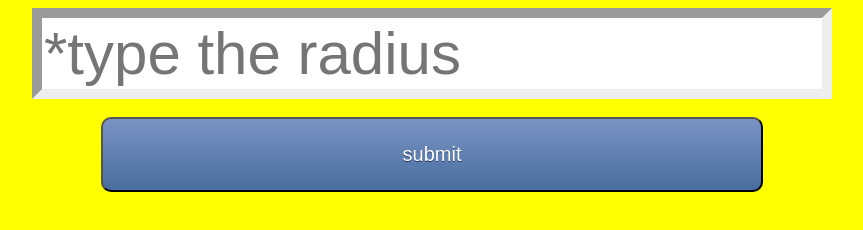
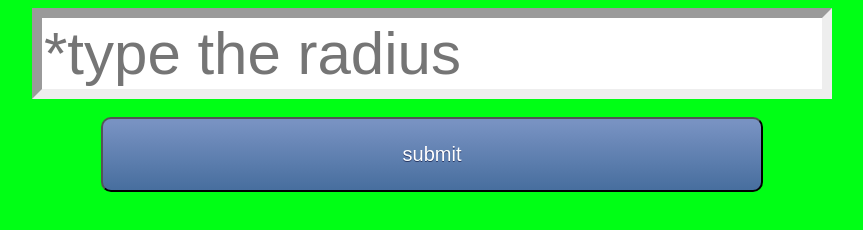
Before and after one commit to erwa4032/--calculator, a plain HTML site: page index.html in a window 1280 px wide. Shown: the whole page, without its empty margins (208-1071 px from the left). Drawn offline with Linux system fonts and the light colour scheme.

Commit message:
Update styles.css

```diff
--- a/styles.css
+++ b/styles.css
@@ -17,5 +17,5 @@ button{
 }
 
 body{
-  background: yellow;
+  background: rgb(0, 255, 21);
 }
```
